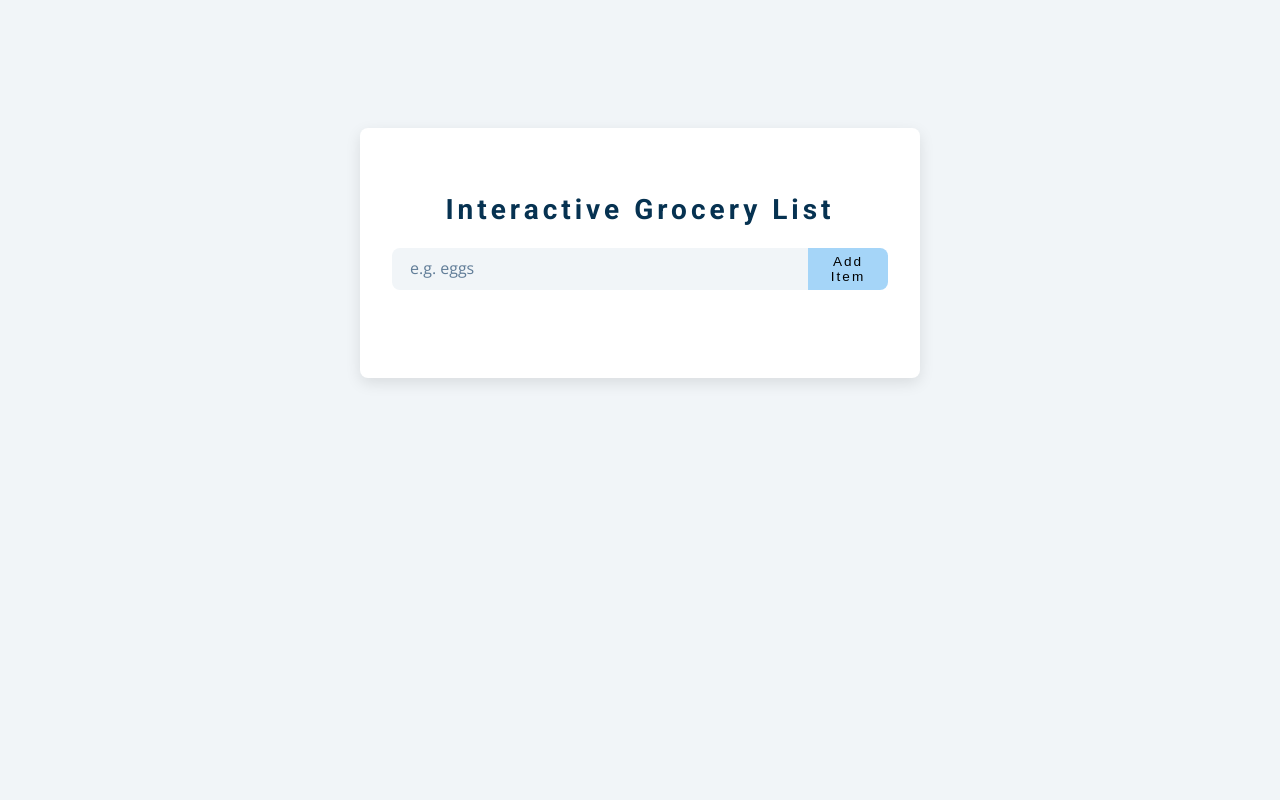
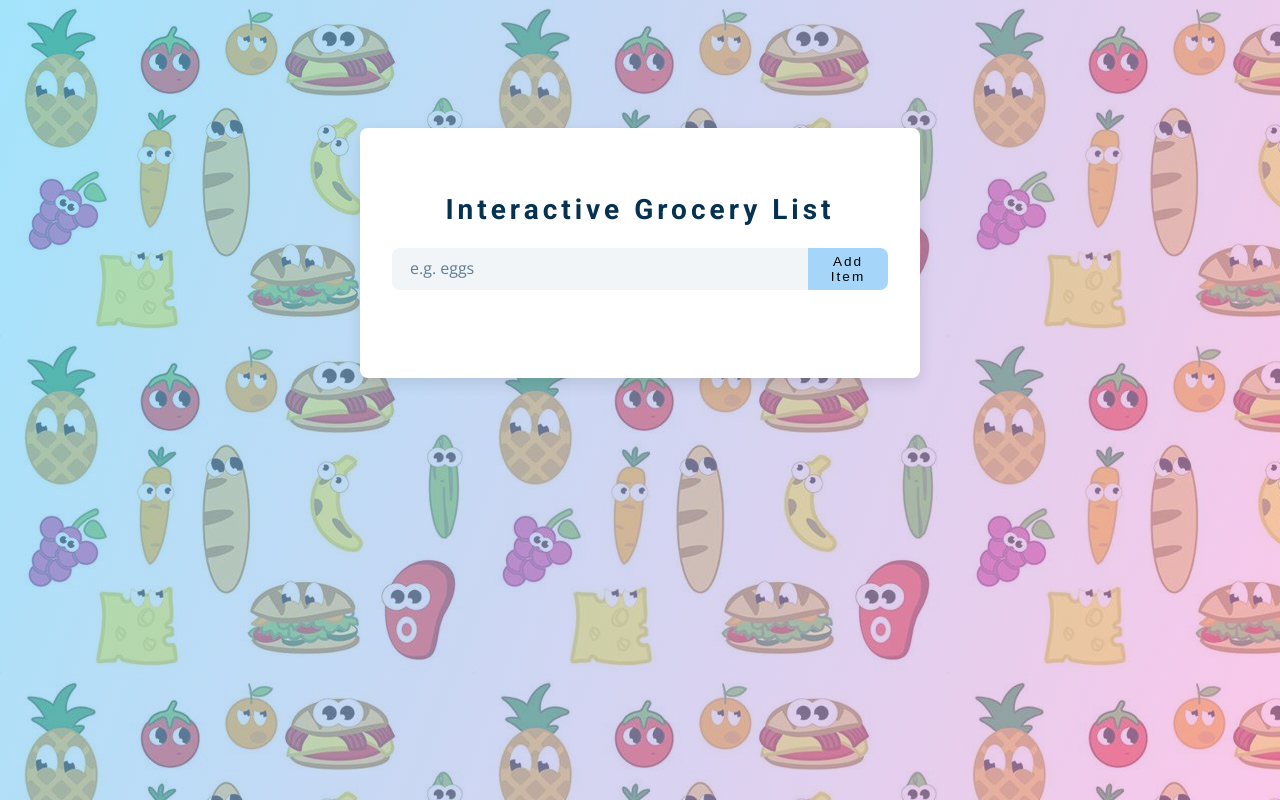
Before and after one commit to bardley123456789/javaprojects2, a plain HTML site: page JavaScript Projects 2/Grocery List/index.html in a window 1280 px wide. Drawn offline with nearby package versions, Linux system fonts and the light colour scheme.

Commit message:
Add files via upload

```diff
--- a/JavaScript Projects 2/Grocery List/styles.css
+++ b/JavaScript Projects 2/Grocery List/styles.css
@@ -67,8 +67,14 @@ Global Styles
   box-sizing: border-box;
 }
 body {
+  background: linear-gradient(
+      110deg,
+      rgba(102, 211, 250, 0.6),
+      rgba(250, 163, 220, 0.6)
+    ),
+    url(./groceries.jpg);
+  background-attachment: fixed;
   font-family: var(--ff-secondary);
-  background: var(--clr-grey-10);
   color: var(--clr-grey-1);
   line-height: 1.5;
   font-size: 0.875rem;
```
Also changed, not shown: JavaScript Projects 2/Grocery List/groceries.jpg (added).
